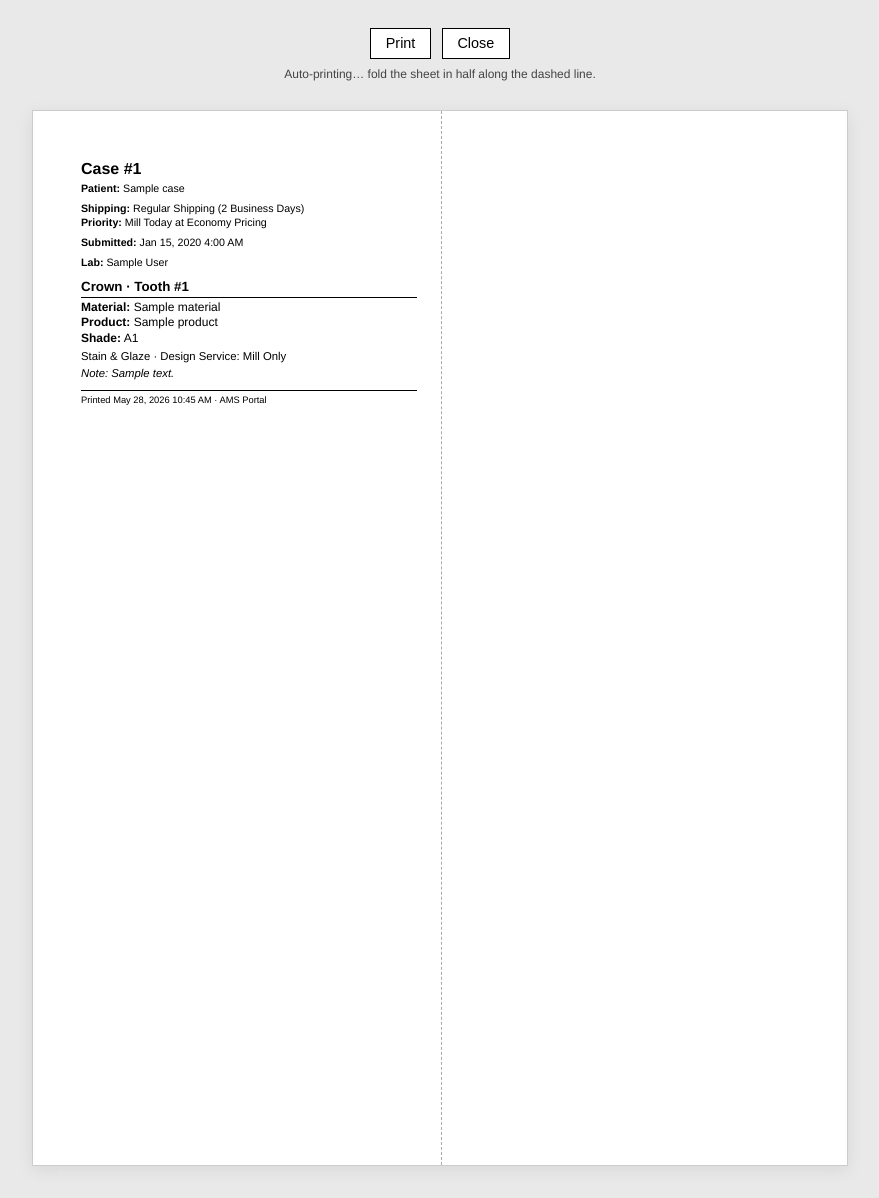
After one commit to jaigner-ams/portal, a Django app: page /restorations/case/1/print/ in a window 1280 px wide. The commit adds this page. Shown: the whole page, without its empty margins (200-1079 px from the left). Run offline with Django 5.2, Linux system fonts and the light colour scheme; a user stored in the database is signed in; data comes from the database, SQL or seed files in the repository; tables that the repository leaves empty hold one stand-in row (values such as "Sample post").

Commit message:
Print view for restoration cases — left-column layout for vertical fold
New /restorations/case/<pk>/print/ view renders a standalone, black-and-white,
print-friendly version of a case. Sized so all content sits in the LEFT half
of a portrait letter sheet (~3.5" column on the left, ~4.5" of right margin
blank) — fold the printed paper in half along the vertical midpoint crease
and the printed side is visible.

- Restoration.extras_for_display(): flatten all the type-specific extras
  (booleans, choices, FKs, ints, texts) into a list of readable strings the
  print template joins with "·". Keeps the template short.
- case_print view: lab-only for their own cases; admin/staff for any case.
  Returns a standalone HTML page (no base.html, no nav, no chat widget).
- Template uses @page { margin: 0.5in 4.5in 0.5in 0.5in } so the printable
  area is just the top-left column. On screen it shows a full-page preview
  with a dashed line marking the fold; on print, only the column is sent
  to the printer. Auto-triggers window.print() on load; "Print" and "Close"
  buttons in the controls strip.
- "Print" links on case_detail.html and on every case in orders.html (lab
  and admin views). target="_blank" so the print window doesn't clobber
  what they were doing.

No model schema changes — only the new view, URL, template, and the
extras_for_display helper.

Co-Authored-By: Claude Opus 4.7 (1M context) <noreply@anthropic.com>

```diff
--- a/restorations/models.py
+++ b/restorations/models.py
@@ -382,6 +382,51 @@ class Restoration(models.Model):
             parts.append(str(self.material))
         return " — ".join(parts)
 
+    # Field classification for `extras_for_display`. Kept in sync with the form
+    # in forms.py — booleans render as flags (label only when True), choice
+    # fields use the human display value, FKs render via __str__, ints/texts
+    # render as "Label: value" when set.
+    _EXTRA_BOOLS = {
+        "add_blocker", "stain_and_glaze", "include_tibase", "assembled_bonded",
+        "is_screw_retained", "vertex_articulator", "gold_anodizing",
+    }
+    _EXTRA_CHOICES = {"design_service", "model_type", "arches", "size"}
+    _EXTRA_FKS = {"implant_type", "implant_size", "tibase_type"}
+    _EXTRA_INTS = {"number_of_units", "extra_separate_dies"}
+    _EXTRA_TEXTS = {"bar_details", "model_unit_details"}
+
+    def extras_for_display(self):
+        """Human-readable list of the type-specific extras set on this row.
+
+        Returns a list of strings ready for ``|join:" · "`` in templates.
+        Only fields enabled by ``restoration_type.extra_fields`` are considered.
+        """
+        if not self.restoration_type_id:
+            return []
+        out = []
+        for field in (self.restoration_type.extra_fields or []):
+            label = EXTRA_FIELD_CHOICES.get(field, field)
+            if field in self._EXTRA_BOOLS:
+                if getattr(self, field, False):
+                    out.append(label)
+            elif field in self._EXTRA_CHOICES:
+                disp = getattr(self, f"get_{field}_display", lambda: "")()
+                if disp:
+                    out.append(f"{label}: {disp}")
+            elif field in self._EXTRA_FKS:
+                obj = getattr(self, field, None)
+                if obj:
+                    out.append(f"{label}: {obj}")
+            elif field in self._EXTRA_INTS:
+                v = getattr(self, field, None)
+                if v is not None:
+                    out.append(f"{label}: {v}")
+            elif field in self._EXTRA_TEXTS:
+                v = getattr(self, field, "")
+                if v:
+                    out.append(f"{label}: {v}")
+        return out
+
 
 class RestorationFile(models.Model):
     restoration = models.ForeignKey(
--- a/restorations/templates/restorations/case_detail.html
+++ b/restorations/templates/restorations/case_detail.html
@@ -33,6 +33,7 @@
         </button>
       </form>
       {% endif %}
+      <a href="{% url 'restorations:case-print' case.pk %}" target="_blank" class="btn-secondary btn-sm">Print</a>
       <a href="{% url 'restorations:case-new' %}" class="btn-secondary btn-sm">Start new case</a>
     </div>
   </div>
--- /dev/null
+++ b/restorations/templates/restorations/case_print.html
@@ -0,0 +1,135 @@
+<!DOCTYPE html>
+<html lang="en">
+<head>
+<meta charset="UTF-8">
+<title>Case #{{ case.pk }} — {{ case.patient_name }}</title>
+<style>
+  /* Print layout: letter portrait. Huge right margin so the printable area
+     is only the LEFT half of the sheet (~3.5" wide × ~10" tall) with a small
+     gutter before the vertical fold at 4.25". Fold the sheet in half along
+     that vertical crease and the printed content is visible on the front. */
+  @page { size: letter portrait; margin: 0.5in 4.5in 0.5in 0.5in; }
+
+  * { box-sizing: border-box; }
+  body {
+    margin: 0;
+    color: #000;
+    background: #fff;
+    font-family: Helvetica, Arial, sans-serif;
+    font-size: 9pt;
+    line-height: 1.3;
+  }
+
+  .sheet {
+    /* On screen, mimic the print column so the user previews what they'll
+       get. On paper, the @page margins do the sizing. */
+    width: 3.5in;
+    padding: 0;
+  }
+  h1 { font-size: 12pt; margin: 0 0 0.1rem; }
+  h2 {
+    font-size: 10pt;
+    margin: 0.5rem 0 0.1rem;
+    border-bottom: 1px solid #000;
+    padding-bottom: 0.1rem;
+  }
+  p { margin: 0.1rem 0; }
+  .meta { font-size: 8pt; margin: 0 0 0.4rem; }
+  .field-label { font-weight: 700; }
+  .restoration + .restoration { margin-top: 0.5rem; }
+  .extras { font-size: 8.5pt; margin-top: 0.15rem; }
+  .note { font-style: italic; margin-top: 0.15rem; font-size: 8.5pt; }
+  .footer { margin-top: 0.6rem; font-size: 7pt; color: #000; border-top: 1px solid #000; padding-top: 0.15rem; }
+
+  .controls { text-align: center; padding: 0.75rem; }
+  .controls button {
+    border: 1px solid #000; background: #fff; color: #000;
+    padding: 0.4rem 0.9rem; font-size: 0.9rem; cursor: pointer;
+    margin: 0 0.25rem;
+  }
+  .hint { font-size: 0.75rem; color: #444; margin-top: 0.5rem; }
+
+  @media screen {
+    body { background: #e9e9e9; padding: 1rem 0; }
+    /* Show the full page outline so the user can see where the fold sits. */
+    .page {
+      width: 8.5in;
+      min-height: 11in;
+      background: #fff;
+      margin: 1rem auto;
+      padding: 0.5in;
+      border: 1px solid #ccc;
+      box-shadow: 0 4px 16px rgba(0,0,0,0.08);
+      position: relative;
+    }
+    .fold-line {
+      position: absolute;
+      top: 0; bottom: 0;
+      left: 4.25in;
+      border-left: 1px dashed #aaa;
+    }
+  }
+  @media print {
+    body { background: #fff; }
+    .controls, .fold-line { display: none !important; }
+    .page { padding: 0; border: none; box-shadow: none; margin: 0; width: auto; min-height: 0; }
+  }
+</style>
+</head>
+<body>
+
+<div class="controls">
+  <button onclick="window.print()">Print</button>
+  <button onclick="window.close()">Close</button>
+  <div class="hint">Auto-printing… fold the sheet in half along the dashed line.</div>
+</div>
+
+<div class="page">
+  <div class="fold-line" aria-hidden="true"></div>
+  <div class="sheet">
+    <h1>Case #{{ case.pk }}</h1>
+    <p class="meta"><span class="field-label">Patient:</span> {{ case.patient_name }}</p>
+    <p class="meta">
+      <span class="field-label">Shipping:</span> {{ case.get_shipping_method_display }}
+      {% if case.mill_priority %}<br><span class="field-label">Priority:</span> {{ case.get_mill_priority_display }}{% endif %}
+    </p>
+    {% if case.is_submitted %}
+    <p class="meta"><span class="field-label">Submitted:</span> {{ case.submitted_at|date:"M j, Y g:i A" }}</p>
+    {% else %}
+    <p class="meta"><strong>(DRAFT — not yet submitted)</strong></p>
+    {% endif %}
+    {% if case.created_by %}
+    <p class="meta"><span class="field-label">Lab:</span> {{ case.created_by.get_full_name|default:case.created_by.username }}</p>
+    {% endif %}
+
+    {% for r in case.restorations.all %}
+      {% if not r.is_cancelled %}
+      <div class="restoration">
+        <h2>{{ r.restoration_type }}{% if r.tooth_number %} · Tooth #{{ r.tooth_number }}{% endif %}</h2>
+        <p>
+          {% if r.material %}<span class="field-label">Material:</span> {{ r.material }}{% endif %}
+          {% if r.product %}<br><span class="field-label">Product:</span> {{ r.product }}{% endif %}
+          {% if r.shade %}<br><span class="field-label">Shade:</span> {{ r.shade }}{% endif %}
+        </p>
+        {% with extras=r.extras_for_display %}
+          {% if extras %}<p class="extras">{{ extras|join:" · " }}</p>{% endif %}
+        {% endwith %}
+        {% if r.case_note %}<p class="note">Note: {{ r.case_note }}</p>{% endif %}
+      </div>
+      {% endif %}
+    {% endfor %}
+
+    <div class="footer">Printed {% now "M j, Y g:i A" %} · AMS Portal</div>
+  </div>
+</div>
+
+<script>
+  // Auto-trigger the print dialog after a brief settle so fonts/layout load.
+  // The user can cancel and still see the preview; the "Print" button is
+  // there to re-trigger.
+  window.addEventListener('load', function () {
+    setTimeout(function () { window.print(); }, 250);
+  });
+</script>
+</body>
+</html>
--- a/restorations/templates/restorations/orders.html
+++ b/restorations/templates/restorations/orders.html
@@ -79,6 +79,7 @@
               </button>
             </form>
             {% endif %}
+            <a href="{% url 'restorations:case-print' case.pk %}" target="_blank" class="btn-ghost btn-sm">Print</a>
             <a href="{% url 'restorations:case-detail' case.pk %}" class="btn-ghost btn-sm">View case</a>
           </div>
         </div>
--- a/restorations/urls.py
+++ b/restorations/urls.py
@@ -9,6 +9,7 @@ urlpatterns = [
     path("orders/", views.orders, name="orders"),
     path("case/<int:pk>/", views.case_detail, name="case-detail"),
     path("case/<int:pk>/submit/", views.submit_case, name="submit-case"),
+    path("case/<int:pk>/print/", views.case_print, name="case-print"),
     path("<int:pk>/cancel/", views.cancel_restoration, name="cancel-restoration"),
     path("api/options/", views.restoration_type_options, name="options"),
     path("api/products/", views.material_products, name="material-products"),
--- a/restorations/views.py
+++ b/restorations/views.py
@@ -113,6 +113,37 @@ def orders(request):
         "is_lab_view": is_lab_view,
         "q": q,
     })
+
+
+@login_required
+def case_print(request, pk):
+    """Standalone print-friendly view of a single case.
+
+    Lab can print their own cases (draft or submitted); admins/staff can
+    print any case. The template is black-and-white, sized so the content
+    fits in the top half of a portrait letter sheet — fold the paper in half
+    along the horizontal midpoint and the printed side is visible.
+    """
+    case = get_object_or_404(
+        Case.objects.select_related("created_by")
+        .prefetch_related(
+            "restorations__restoration_type",
+            "restorations__material",
+            "restorations__product",
+            "restorations__shade",
+            "restorations__implant_type",
+            "restorations__implant_size",
+            "restorations__tibase_type",
+        ),
+        pk=pk,
+    )
+    user = request.user
+    if user.is_lab:
+        if case.created_by_id != user.id:
+            return HttpResponseForbidden("Not your case.")
+    elif not (user.is_admin or user.is_staff_role):
+        return HttpResponseForbidden("Cannot print this case.")
+    return render(request, "restorations/case_print.html", {"case": case})
 
 
 @login_required
```
